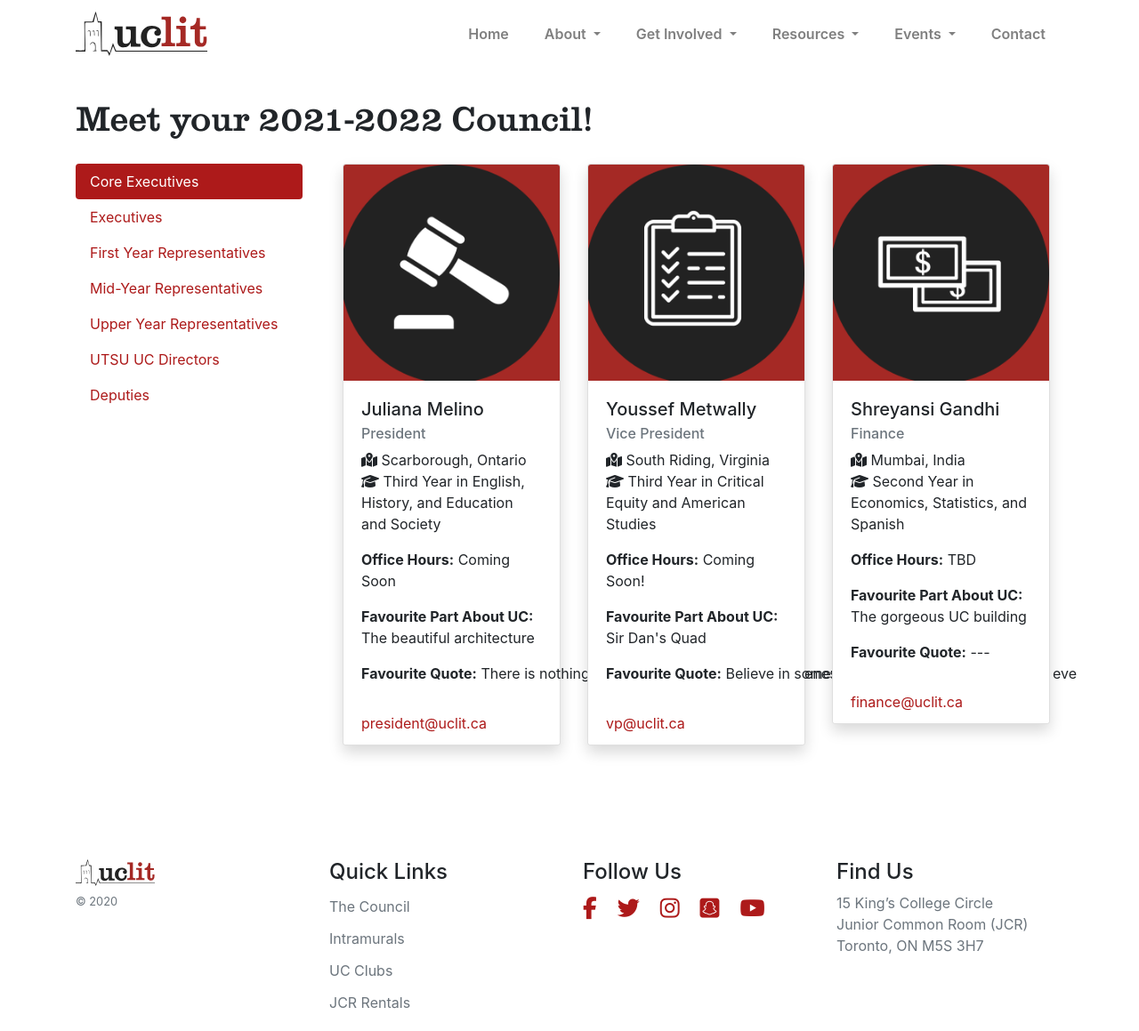
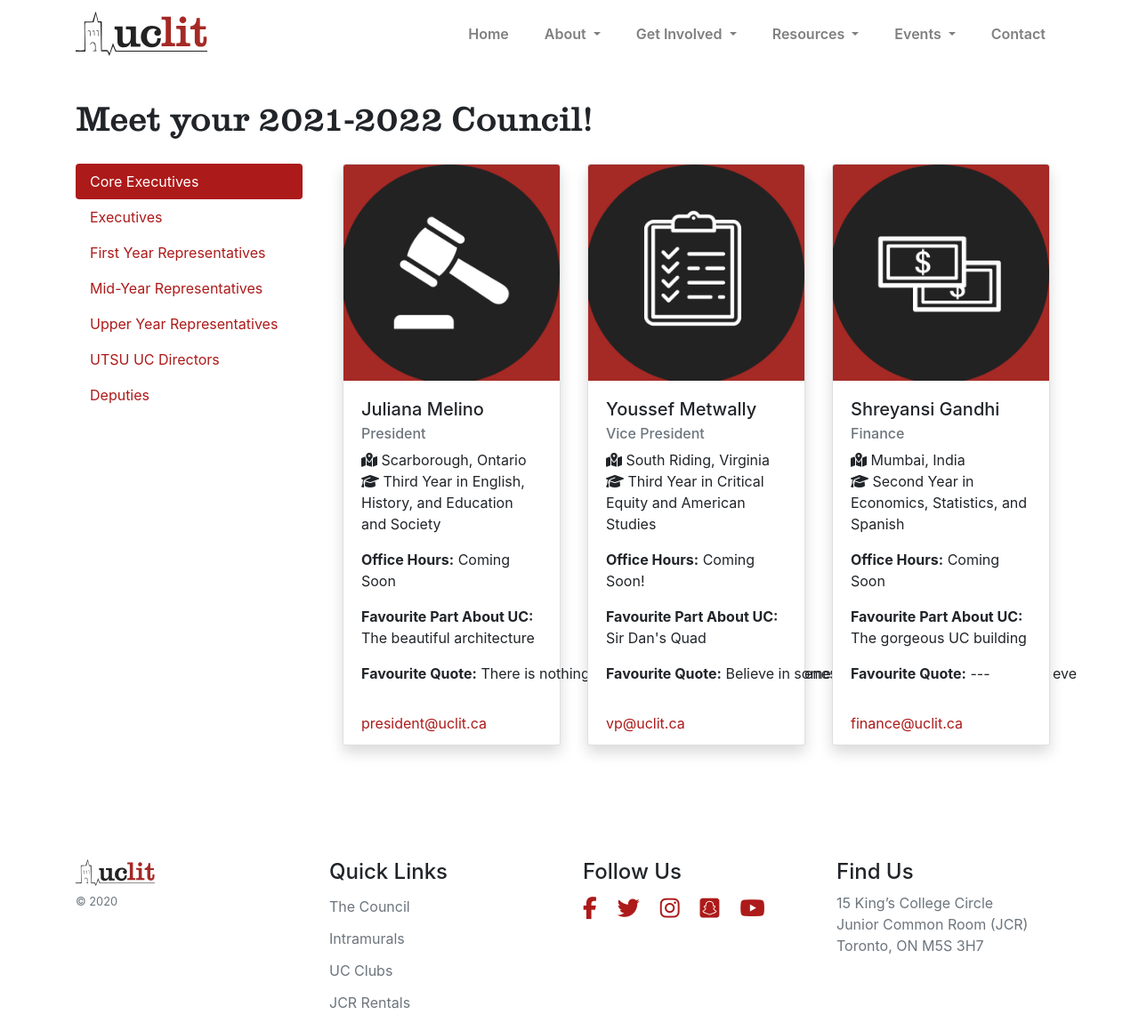
Before and after one commit to uclit-webmaster/uclit-site, a Jekyll site: the page built from about/council.html, in a window 1280 px wide and 1159 px high. Shown: the whole window at 89% size. Built offline with Jekyll 4.4.1, drawn with Linux system fonts in a browser that asks for light colours; nearby versions of some CDN libraries.

Commit message:
Update council.yml

```diff
--- a/_data/council.yml
+++ b/_data/council.yml
@@ -51,7 +51,7 @@
     from: Mumbai, India
     major: Second Year in Economics, Statistics, and Spanish
     email: finance@uclit.ca
-    office-hours: TBD
+    office-hours: Coming Soon
     favourite-part-about-uc: The gorgeous UC building
     favourite-quote: ---
 - group: Executives
```
